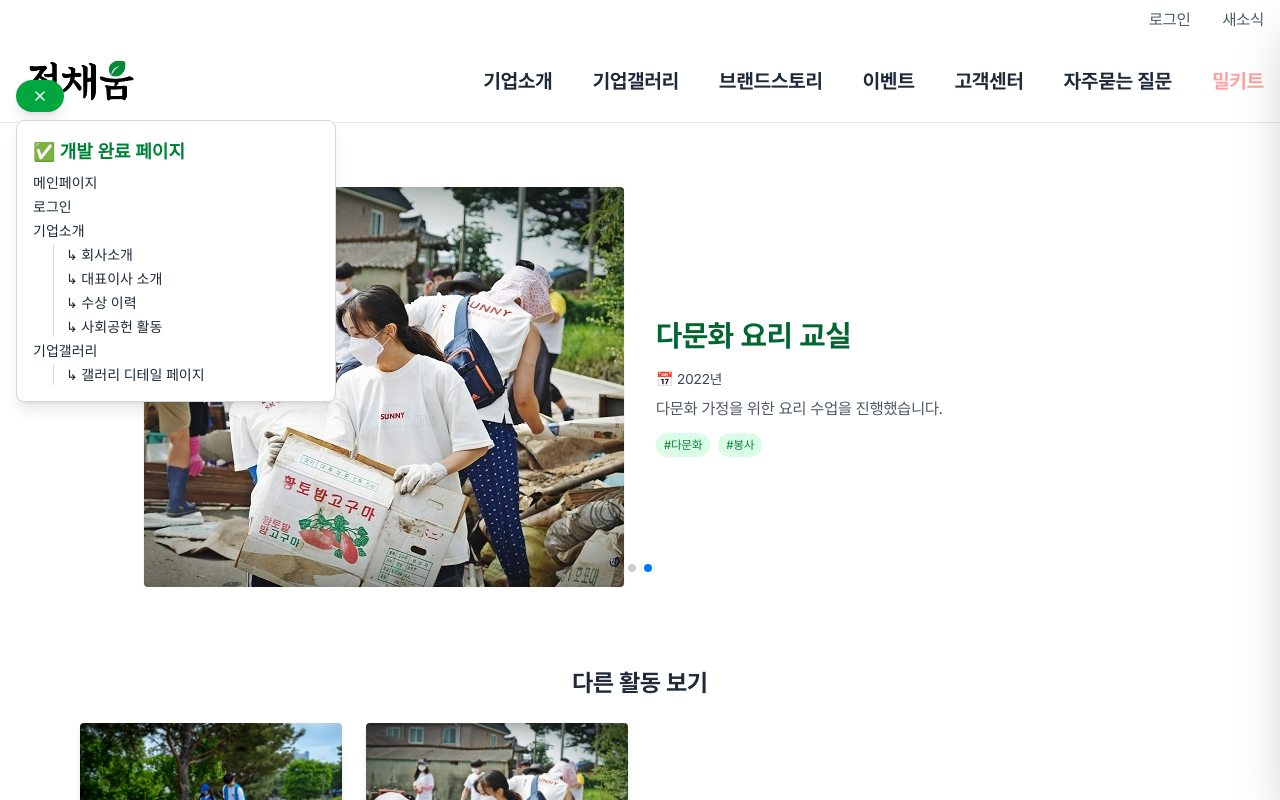
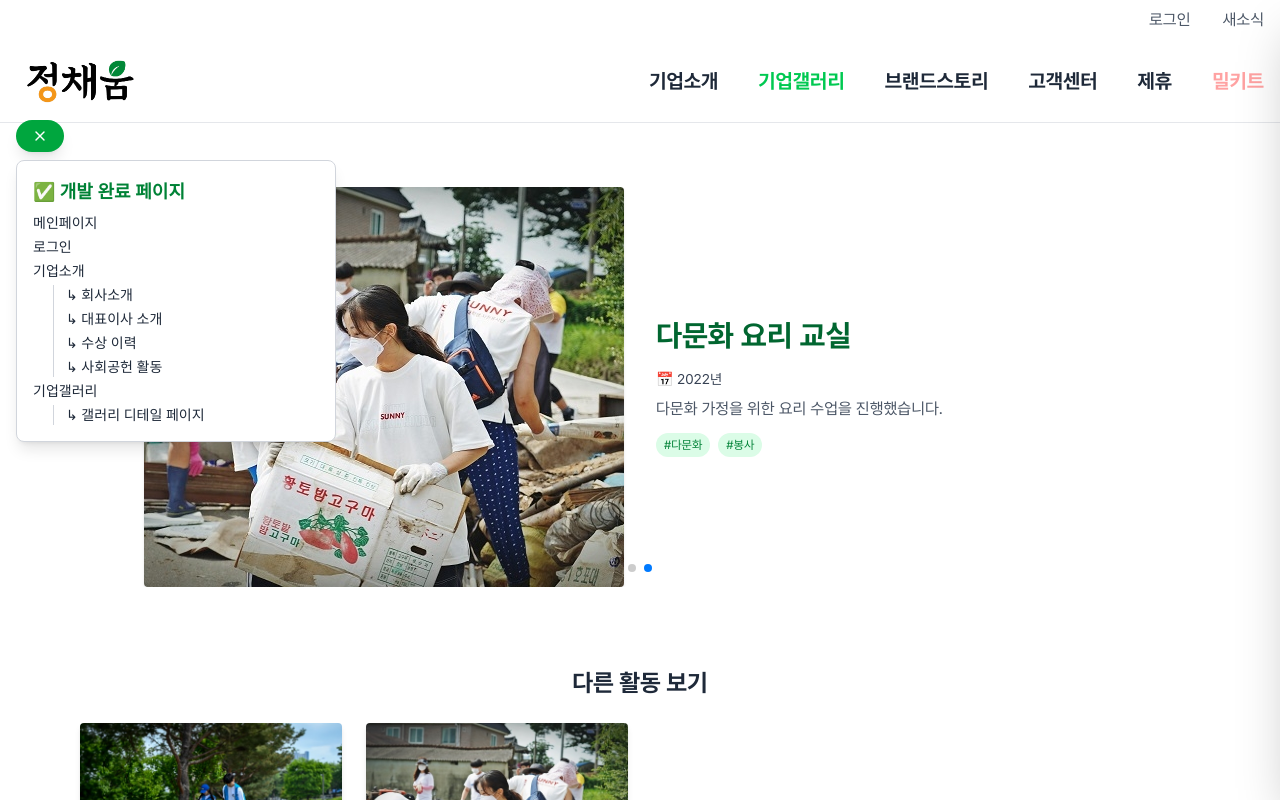
Before and after one commit to ogto/mealk, a Next.js app: page /gallery in a window 1280 px wide. Shown: the top 800 px of the page. Built offline with nearby package versions, Linux system fonts and the light colour scheme.

Commit message:
[fix] detail jobs

```diff
--- a/src/app/about/components/AboutCompany.tsx
+++ b/src/app/about/components/AboutCompany.tsx
@@ -11,7 +11,7 @@ export default function AboutCompany() {
           initial={{ opacity: 0, y: 30 }}
           animate={{ opacity: 1, y: 0 }}
           transition={{ duration: 0.8 }}
-          className="bg-black bg-opacity-50 p-6 rounded-xl text-center"
+          className="bg-black bg-opacity-50 p-6 sm:rounded-xl text-center"
         >
           <div className="flex items-center justify-center gap-2 mb-2">
             <span className="text-4xl font-bold text-white">정성을 채우다,</span>
--- a/src/app/about/page.tsx
+++ b/src/app/about/page.tsx
@@ -1,5 +1,5 @@
 'use client';
-import React, { useState, useRef, useEffect } from 'react';
+import React, { useState, useRef, useLayoutEffect  } from 'react';
 import { motion } from 'framer-motion';
 import AboutCompany from './components/AboutCompany';
 import AboutCEO from './components/AboutCEO';
@@ -15,7 +15,7 @@ export default function AboutPage() {
   const tabRefs = useRef<Array<HTMLButtonElement | null>>([]);
 
 
-  useEffect(() => {
+  useLayoutEffect(() => {
     const currentTab = tabRefs.current[tabs.indexOf(activeTab)];
     if (currentTab) {
       const { offsetLeft, clientWidth } = currentTab;
--- a/src/app/gallery/components/GalleryModal.tsx
+++ b/src/app/gallery/components/GalleryModal.tsx
@@ -22,7 +22,7 @@ export default function GalleryModal({ data, onClose }: GalleryModalProps) {
             e.stopPropagation();
             onClose();
           }}
-          className="absolute -top-20 -right-0 md:-right-20 z-50"
+          className="absolute -top-20 -right-0 lg:-right-20 z-50"
         >
           <X size={60} className="text-white hover:text-gray-300 transition" />
         </button>
--- a/src/components/DevNote.tsx
+++ b/src/components/DevNote.tsx
@@ -10,7 +10,7 @@ export default function DevNote() {
     <>
       {/* 왼쪽 상단 FAB 버튼 */}
       <div
-        className="fixed top-20 left-4 z-[100] bg-green-600 text-white px-4 py-2 rounded-full shadow-lg cursor-pointer select-none flex items-center gap-2"
+        className="fixed top-30 left-4 z-[100] bg-green-600 text-white px-4 py-2 rounded-full shadow-lg cursor-pointer select-none flex items-center gap-2"
         onClick={() => setIsOpen((prev) => !prev)}
       >
         {isOpen ? <X size={16} /> : <Check size={16} />}
@@ -19,7 +19,7 @@ export default function DevNote() {
       {/* 팝업 목록 패널 */}
       {isOpen && (
         <div
-          className="fixed top-30 left-4 z-[100] w-[320px] bg-white border border-gray-300 rounded-lg shadow-lg p-4 text-sm font-sans"
+          className="fixed top-40 left-4 z-[100] w-[320px] bg-white border border-gray-300 rounded-lg shadow-lg p-4 text-sm font-sans"
         >
           <div className="flex justify-between items-center mb-2">
             <h2 className="text-lg font-bold text-green-700">✅ 개발 완료 페이지</h2>
--- a/src/components/Header.tsx
+++ b/src/components/Header.tsx
@@ -1,6 +1,7 @@
 'use client';
 
 import { useState, useEffect } from 'react';
+import { usePathname } from 'next/navigation';
 import Image from 'next/image';
 import Link from 'next/link';
 import { Menu, X } from 'lucide-react';
@@ -10,15 +11,16 @@ const navItems = [
   { label: '기업소개', href: '/about' },
   { label: '기업갤러리', href: '/gallery' },
   { label: '브랜드스토리', href: '#' },
-  { label: '이벤트', href: '#' },
   { label: '고객센터', href: '#' },
-  { label: '자주묻는 질문', href: '#' },
+  { label: '제휴', href: '#' },
   { label: '밀키트', href: '#' },
 ];
 
 export default function Header() {
   const [menuOpen, setMenuOpen] = useState(false);
   const menuRef = useRef<HTMLDivElement>(null);
+
+  const pathname = usePathname();
 
   // 외부 클릭 감지
   useEffect(() => {
@@ -72,8 +74,12 @@ export default function Header() {
             <Link
               key={idx}
               href={item.href}
-              className={`transition hover:text-green-400 ${
-                item.label === '밀키트' ? 'text-red-300' : 'text-gray-800'
+              className={`transition hover:text-green-300 ${
+                item.label === '밀키트'
+                  ? 'text-red-300'
+                  : pathname === item.href
+                    ? 'text-green-500'
+                    : 'text-gray-800'
               }`}
             >
               {item.label}
```
